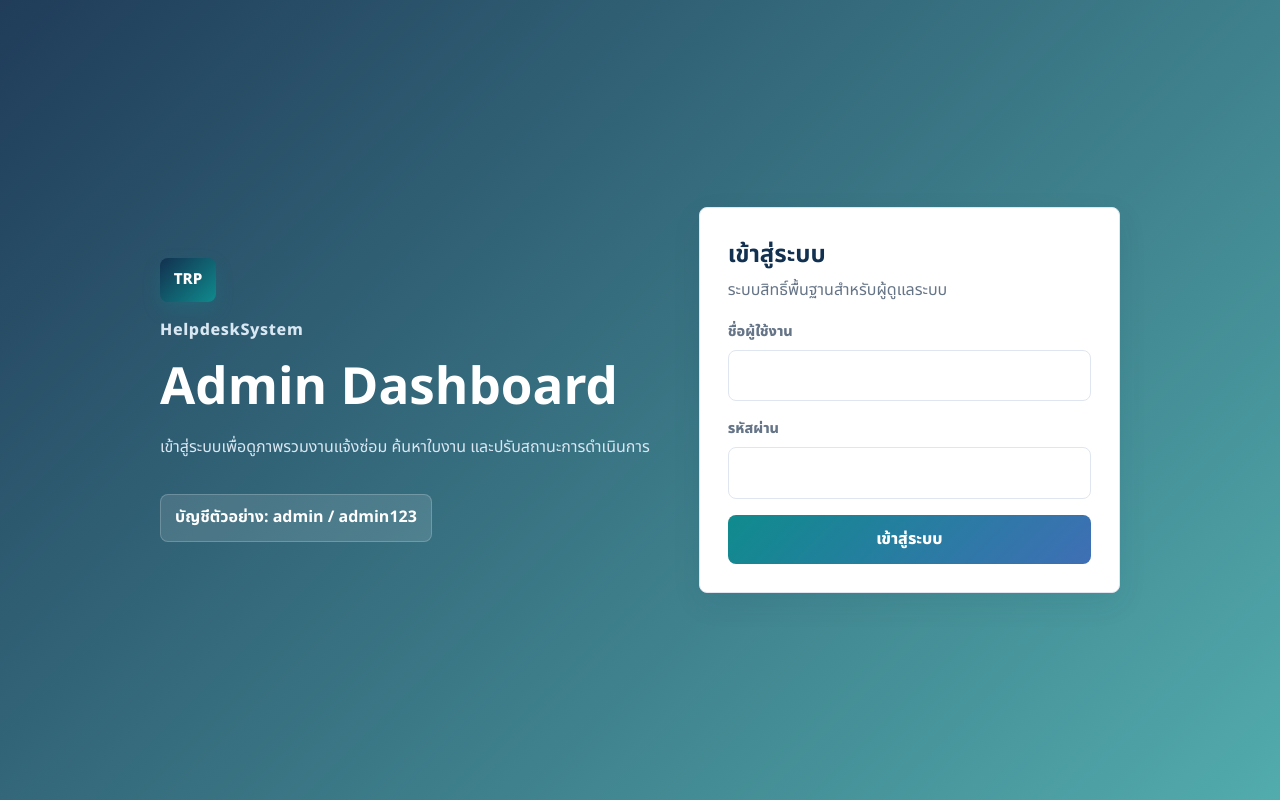
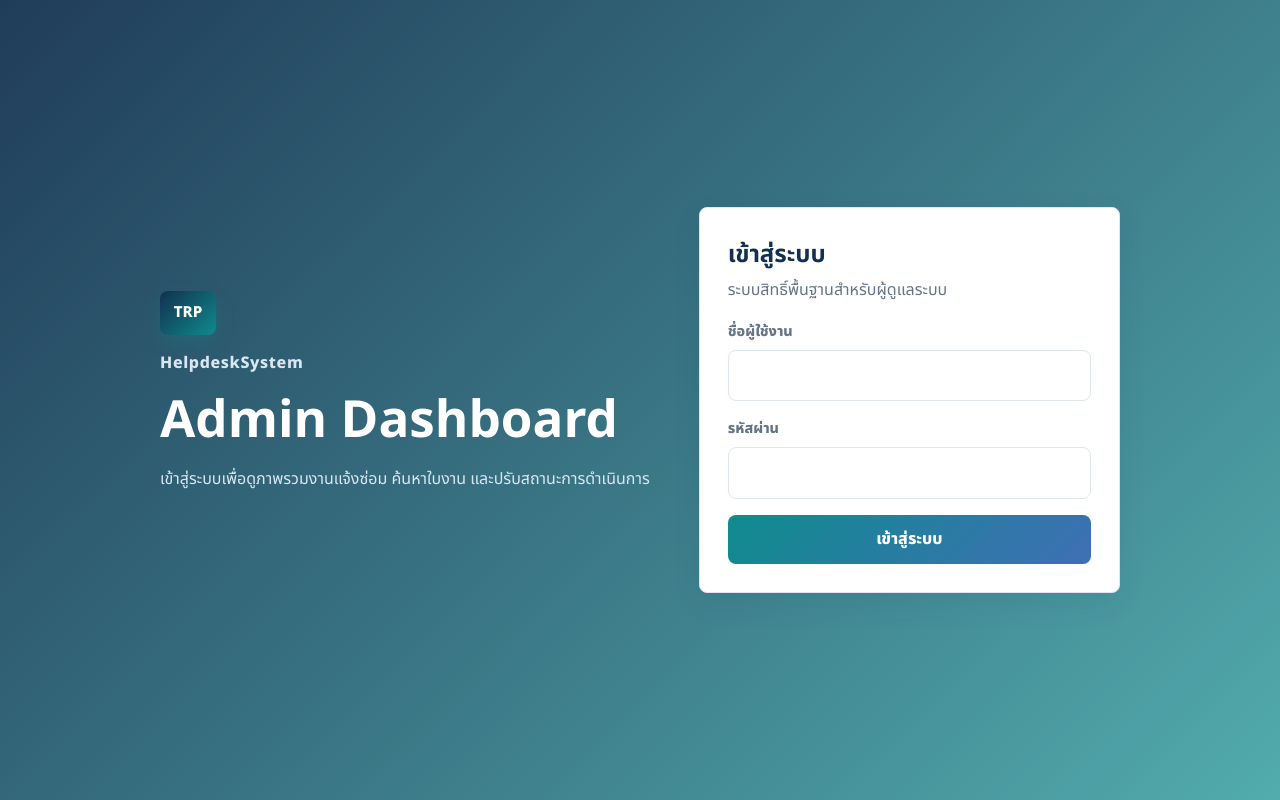
Before and after one commit to ittrphospital/helpdesksystem, a website: page admin/login.html in a window 1280 px wide. Drawn offline with Linux system fonts and the light colour scheme.

Commit message:
Update project

```diff
--- a/admin/admin.css
+++ b/admin/admin.css
@@ -16,16 +16,6 @@
 }
 .login-brand { color: #fff; }
 .login-brand p { color: #d9e7f2; }
-.login-note {
-  display: inline-flex;
-  margin-top: 18px;
-  padding: 10px 14px;
-  border-radius: 8px;
-  background: rgba(255,255,255,.12);
-  border: 1px solid rgba(255,255,255,.2);
-  color: #fff;
-  font-weight: 700;
-}
 .login-card { padding: 28px; background: #fff; }
 .login-card h2 { margin: 0 0 4px; color: var(--navy); }
 .login-card p { margin-top: 0; color: var(--muted); }
--- a/admin/login.html
+++ b/admin/login.html
@@ -14,7 +14,6 @@
       <p class="eyebrow">HelpdeskSystem</p>
       <h1>Admin Dashboard</h1>
       <p>เข้าสู่ระบบเพื่อดูภาพรวมงานแจ้งซ่อม ค้นหาใบงาน และปรับสถานะการดำเนินการ</p>
-      <div class="login-note">บัญชีตัวอย่าง: admin / admin123</div>
     </section>
     <section class="login-card card">
       <h2>เข้าสู่ระบบ</h2>
```
